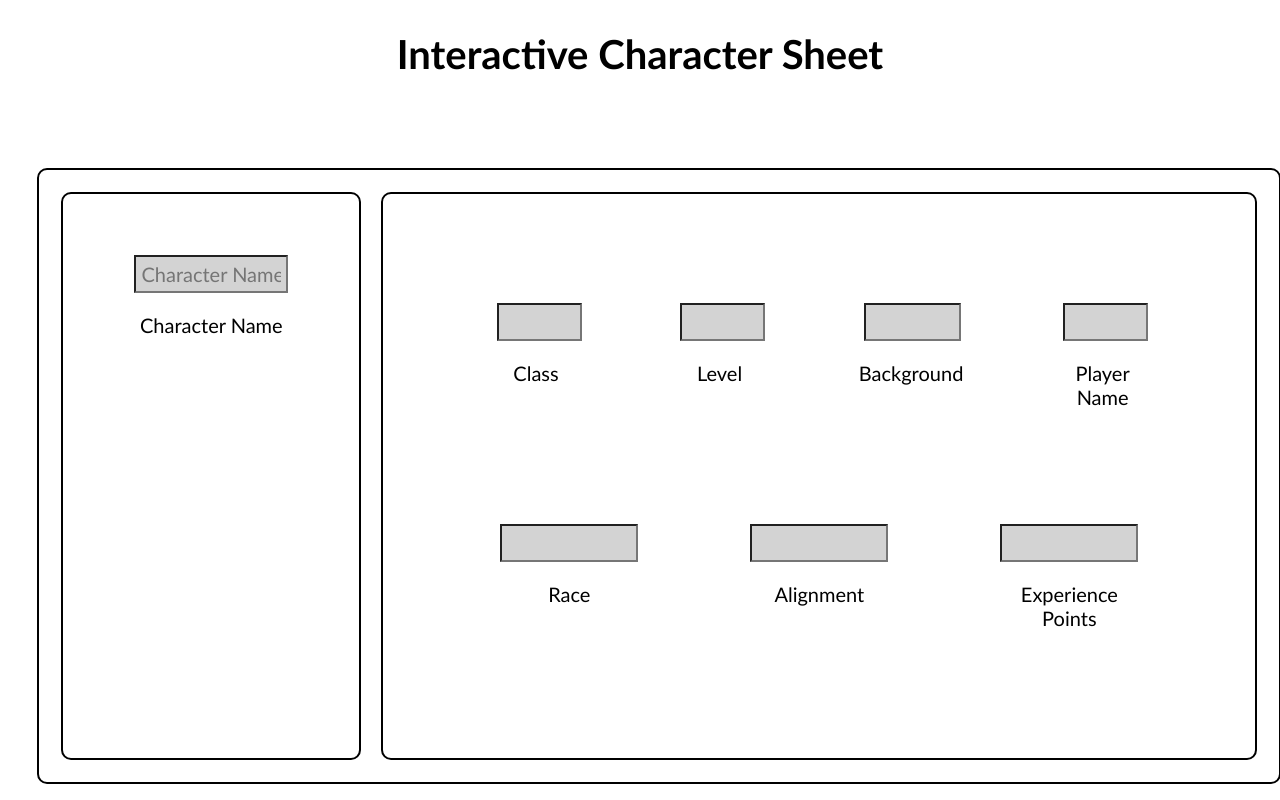
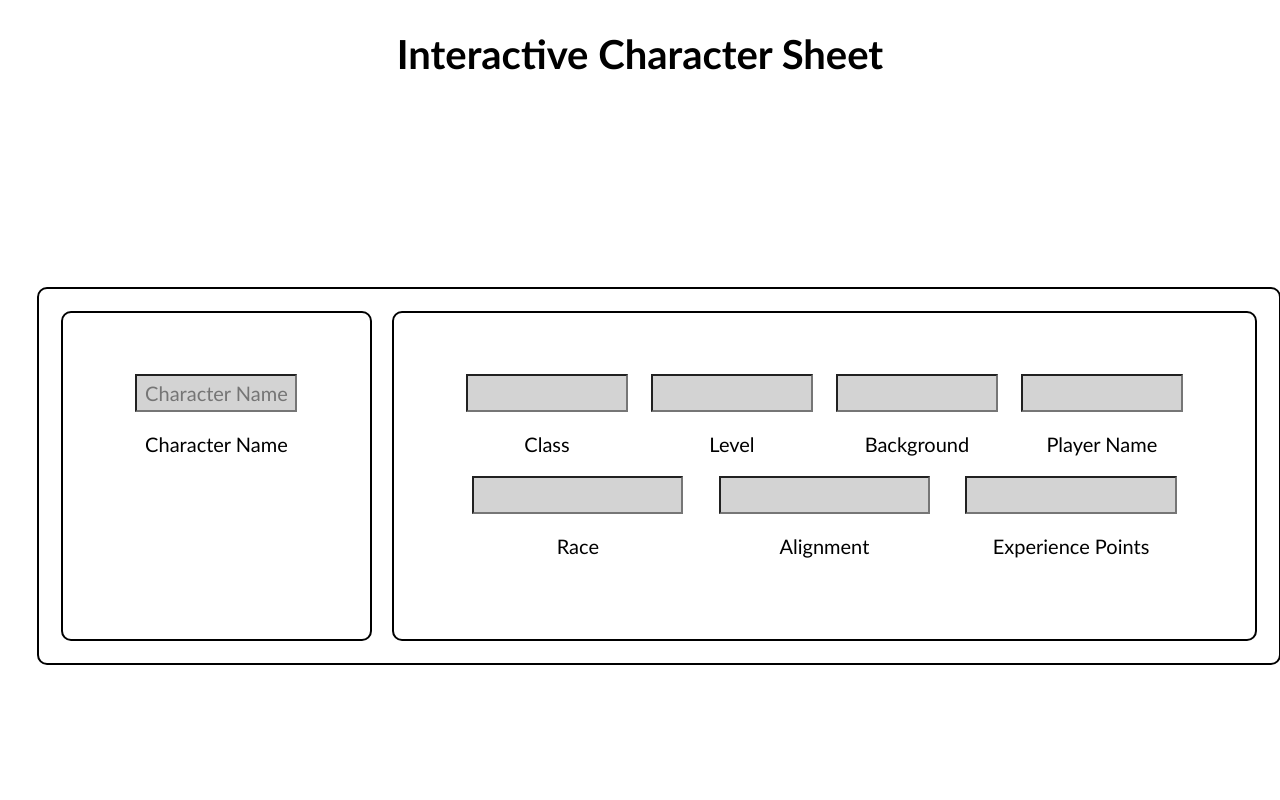
Before and after one commit to NovariaL/dnd_charsheet, a Svelte app: page / in a window 1280 px wide. Shown: the top 800 px of the page. Built offline with nearby package versions, Linux system fonts and the light colour scheme.

Commit message:
Breaking up the file into smaller pieces for the ability score thing

```diff
--- a/src/Titlebar.svelte
+++ b/src/Titlebar.svelte
@@ -1,6 +1,14 @@
 <script>
-  const TitleInfo1 = ["Class", "Level", "Background", "Player Name"];
-  const TitleInfo2 = ["Race", "Alignment", "Experience Points"];
+  const TitleInfo = [
+    "Class",
+    "Level",
+    "Background",
+    "Player Name",
+    "Race",
+    "Alignment",
+    "Experience Points",
+  ];
+
   const AbilityScoretoModifier = (score) => {
     let result = Math.ceil((parseInt(score) - 11) / 2);
     if (result === -0) {
@@ -90,16 +98,16 @@
       </div>
       <div class="border">
         {@html "<!--Character Info & Player Name-->"}
-       <div class="flex-container">
-        {#each TitleInfo1 as info}
+        <div class="flex-containerCentered">
+          {#each TitleInfo.slice(0, 4) as info}
             <div>
               <input />
               <p>{info}</p>
             </div>
           {/each}
         </div>
-      <div class="flex-container">
-        {#each TitleInfo2 as info}
+        <div class="flex-containerCentered">
+          {#each TitleInfo.slice(4) as info}
             <div>
               <input />
               <p>{info}</p>
```
Lines whose indentation alone changed are shown as unchanged.
